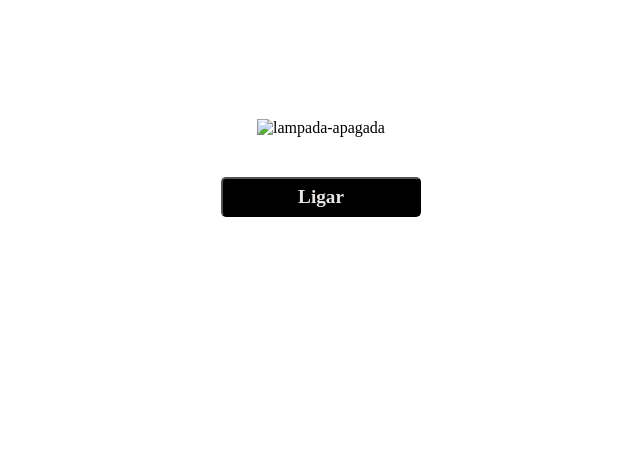
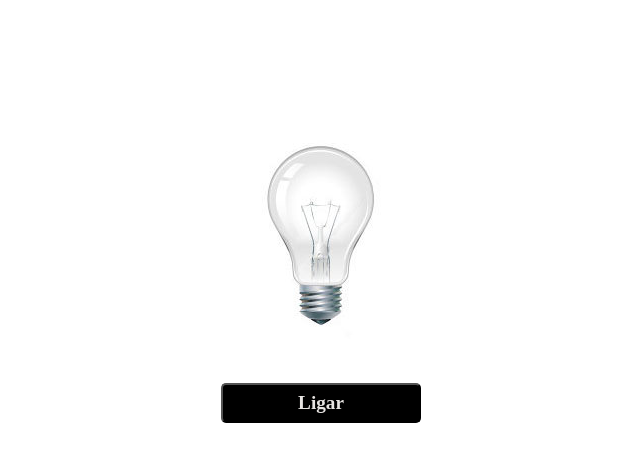
Before and after one commit to Gustavo-Oliveira77/lampada-js, a plain HTML site: page index.html in a window 1280 px wide. Shown: the part 69-530 px from the top of the page, without its empty margins (319-959 px from the left). Drawn offline with Linux system fonts and the light colour scheme.

Commit message:
Update index.html

```diff
--- a/index.html
+++ b/index.html
@@ -19,7 +19,7 @@
     </header>
     <main>
         <div>
-            <img id="lamp" src="img/desligada.jpg" alt="lampada-apagada">
+            <img id="lamp" src="desligada.jpg" alt="lampada-apagada">
 
         </div>
         <div class="conteiner">
```
